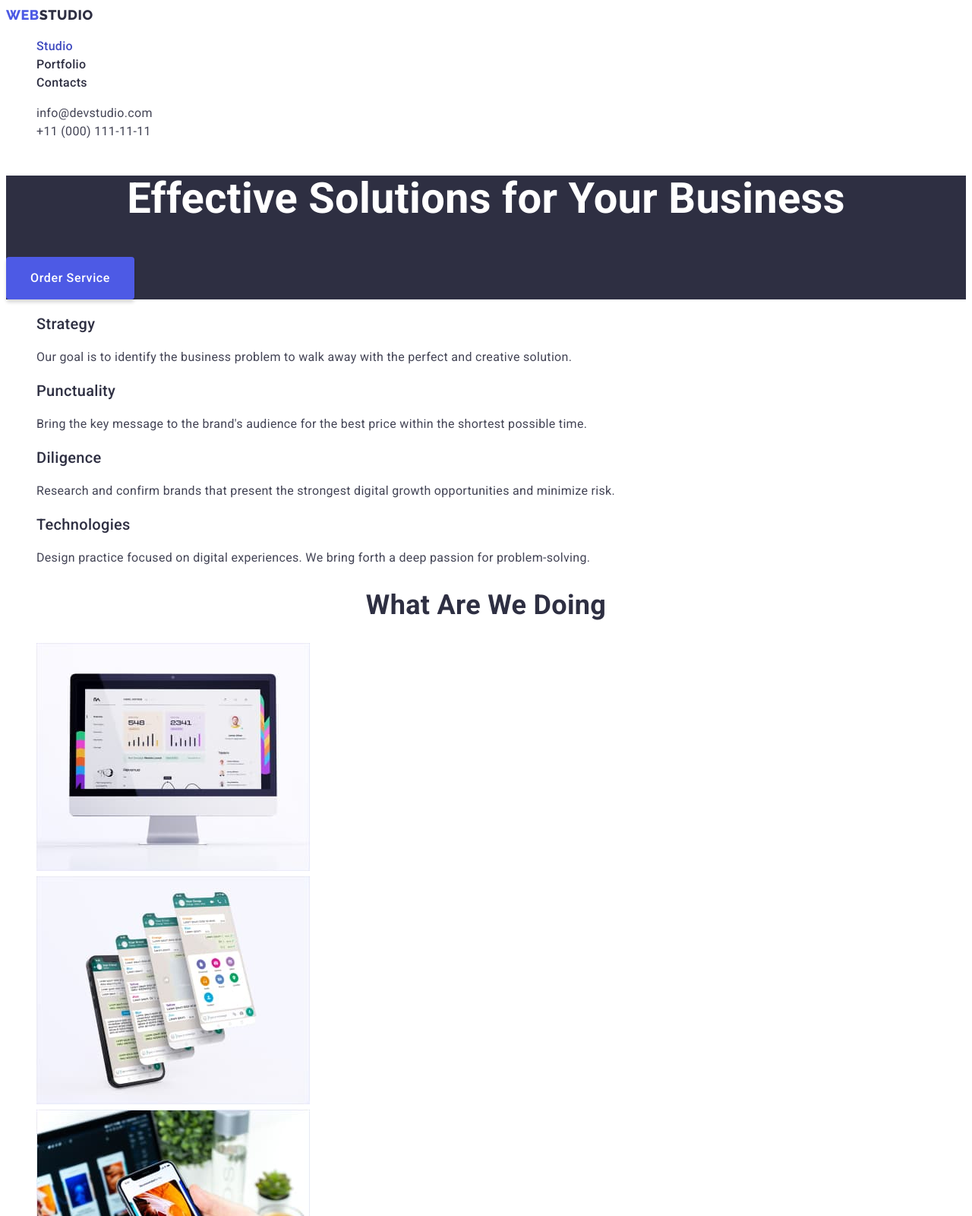
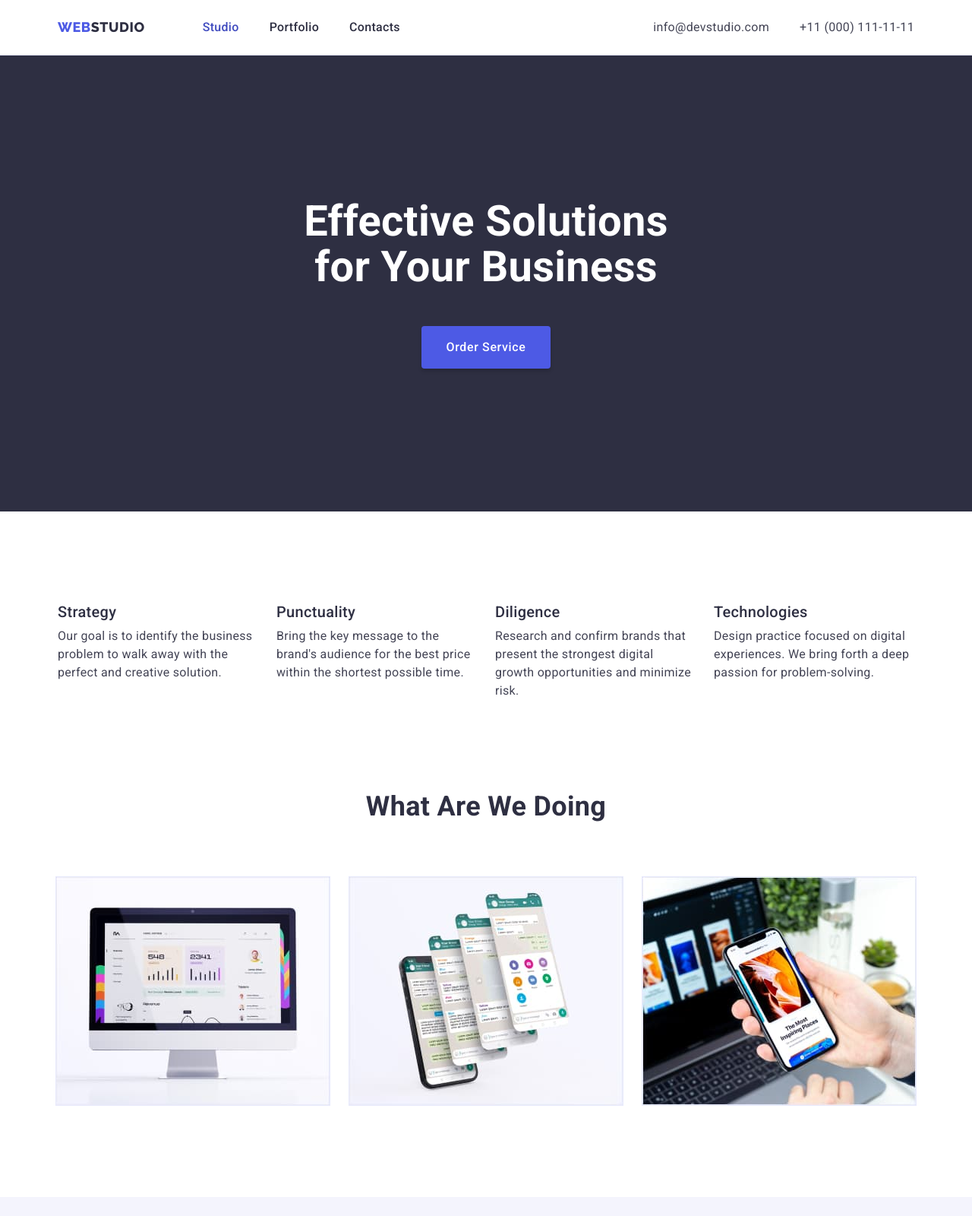
Before and after one commit to Dimaestro/goit-markup-hw-03, a plain HTML site: page index.html in a window 1280 px wide. Shown: the top 1600 px of the page at 76% size. Drawn offline with nearby package versions, Linux system fonts and the light colour scheme.

Commit message:
Box model

```diff
--- a/css/styles.css
+++ b/css/styles.css
@@ -14,6 +14,37 @@
   --btn-br: 4px;
 }
 
+/* ========= RESET STYLES ========= */
+
+h1,
+h2,
+h3,
+h4,
+h5,
+h6,
+p {
+  margin: 0;
+}
+
+ul {
+  margin: 0;
+  padding-left: 0;
+  list-style: none;
+}
+
+button {
+  cursor: pointer;
+  border: none;
+}
+
+address {
+  font-style: normal;
+}
+
+img {
+  display: block;
+}
+
 /* ========= COMMON STYLES ========= */
 
 body {
@@ -21,6 +52,18 @@ body {
   line-height: 1.5;
   color: var(--dominant-color);
   letter-spacing: 0.02em;
+}
+
+.container {
+  width: 1158px;
+  margin: 0 auto;
+  padding-right: 15px;
+  padding-left: 15px;
+}
+
+.section {
+  padding-top: 120px;
+  padding-bottom: 120px;
 }
 
 .logo {
@@ -32,10 +75,6 @@ body {
   letter-spacing: 0.03em;
   text-transform: uppercase;
   text-decoration: none;
-}
-
-.list {
-  list-style: none;
 }
 
 .link {
@@ -54,8 +93,6 @@ body {
   line-height: 1.5;
   letter-spacing: 0.04em;
   color: var(--white-element);
-  cursor: pointer;
-  border: none;
 }
 
 .btn:is(:hover, :focus, :active) {
@@ -63,6 +100,8 @@ body {
 }
 
 .subtitle {
+  margin-bottom: 8px;
+
   font-weight: 500;
   font-size: 20px;
   line-height: 1.2;
@@ -71,6 +110,8 @@ body {
 }
 
 .title {
+  margin-bottom: 72px;
+
   font-size: 36px;
   line-height: calc(40 / 36);
   text-align: center;
@@ -80,6 +121,35 @@ body {
 
 /* ========= HEADER ========= */
 
+.header {
+  padding-top: 24px;
+  padding-bottom: 24px;
+
+  border-bottom: 1px solid #e7e9fc;
+}
+
+.header-container {
+  display: flex;
+  justify-content: space-between;
+}
+
+.header-navigation {
+  display: flex;
+}
+
+.header-list {
+  display: flex;
+  gap: 40px;
+}
+
+.contacts-list {
+  display: flex;
+  gap: 40px;
+}
+
+.header-logo {
+  margin-right: 76px;
+}
 .logo-color {
   color: var(--primary-brand-color);
 }
@@ -92,22 +162,24 @@ body {
   color: var(--pressed-state-color);
 }
 
-.header-contacts {
-  font-style: normal;
-}
-
 .header-mail,
 .header-phone {
   color: var(--dominant-color);
 }
-
 /* ========= HERO ========= */
 
 .hero {
+  padding-top: 188px;
+  padding-bottom: 188px;
+
   background-color: var(--dark-color);
 }
 
 .hero-title {
+  max-width: 494px;
+  margin: 0 auto;
+  margin-bottom: 48px;
+
   font-size: 56px;
   line-height: calc(60 / 56);
   text-align: center;
@@ -115,11 +187,44 @@ body {
 }
 
 .hero-btn {
+  display: block;
+  margin: 0 auto;
   padding: 16px 32px;
 
   background-color: var(--primary-brand-color);
   box-shadow: 0px 4px 4px rgba(0, 0, 0, 0.15);
   border-radius: var(--btn-br);
+}
+/* ========= ABOUT ========= */
+
+.about-list {
+  display: flex;
+  gap: 24px;
+}
+
+.about-item {
+  max-width: 264px;
+}
+
+.about-subtitle {
+  margin-bottom: 8px;
+}
+
+/* ========= WORK ========= */
+.work {
+  padding-top: 0;
+}
+
+.work-list {
+  display: flex;
+  gap: 24px;
+  justify-content: center;
+}
+
+.work-item {
+  width: calc((100% - 48) / 3);
+
+  border: 1px solid #e7e9fc;
 }
 
 /* ========= TEAM ========= */
@@ -128,24 +233,51 @@ body {
   background-color: var(--cloud-color);
 }
 
+.team-list {
+  display: flex;
+  gap: 24px;
+}
+
 .team-item {
+  width: calc((100% - (24 * 3)) / 4);
+
   background-color: var(--white-element);
-  border-radius: 0px 0px 4px 4px;
+  border-bottom-right-radius: 4px;
+  border-bottom-left-radius: 4px;
+  box-shadow: 0px 1px 6px rgba(46, 47, 66, 0.08),
+    0px 1px 1px rgba(46, 47, 66, 0.16), 0px 2px 1px rgba(46, 47, 66, 0.08);
+}
+
+.team-wrap {
+  padding: 32px 16px;
+  text-align: center;
 }
 
 /* ========= PORTFOLIO ========= */
+
+.portfolio {
+  padding-top: 96px;
+}
 /* class for h1 title */
 .visually-hidden {
   position: absolute;
-  white-space: nowrap;
   width: 1px;
   height: 1px;
-  overflow: hidden;
+  margin: -1px;
   border: 0;
   padding: 0;
+
+  white-space: nowrap;
   clip: rect(0 0 0 0);
   clip-path: inset(50%);
-  margin: -1px;
+  overflow: hidden;
+}
+
+.portfolio-list-buttons {
+  display: flex;
+  justify-content: center;
+  gap: 24px;
+  margin-bottom: 72px;
 }
 
 .portfolio-btn {
@@ -158,21 +290,41 @@ body {
   border-radius: var(--btn-br);
 }
 
+.portfolio-list-cards {
+  display: flex;
+  flex-wrap: wrap;
+  column-gap: 24px;
+  row-gap: 48px;
+}
 .portfolio-btn:is(:hover, :focus, :active) {
   color: var(--white-element);
 }
 
 .card-item {
+  width: calc((100% - (24 * 2)) / 3);
+}
+
+.card-wrap {
+  padding: 32px 16px;
+
   border: 1px solid var(--cornflower-color);
 }
 /* ========= FOOTER ========= */
 
 .footer {
+  padding-top: 100px;
+  padding-bottom: 100px;
+
   background-color: var(--dark-color);
 }
 .footer-logo {
+  display: block;
+  margin-bottom: 16px;
+
+  line-height: calc(22 / 18);
   color: var(--cloud-color);
 }
 .footer-text {
+  max-width: 264px;
   color: var(--cornflower-color);
 }
--- a/index.html
+++ b/index.html
@@ -11,15 +11,23 @@
       href="https://fonts.googleapis.com/css2?family=Raleway:wght@800&family=Roboto:wght@400;500;700;900&display=swap"
       rel="stylesheet"
     />
+    <link
+      rel="stylesheet"
+      href="https://cdnjs.cloudflare.com/ajax/libs/modern-normalize/1.1.0/modern-normalize.min.css"
+      integrity="sha512-wpPYUAdjBVSE4KJnH1VR1HeZfpl1ub8YT/NKx4PuQ5NmX2tKuGu6U/JRp5y+Y8XG2tV+wKQpNHVUX03MfMFn9Q=="
+      crossorigin="anonymous"
+      referrerpolicy="no-referrer"
+    />
     <link rel="stylesheet" href="./css/styles.css" />
   </head>
   <body>
     <header class="header">
-      <nav class="hader-navigation">
+      <div class="container header-container">
+        <nav class="header-navigation">
           <a class="header-logo logo" href="./index.html">
             <span class="logo-color">Web</span>Studio
           </a>
-        <ul class="header-list list">
+          <ul class="header-list">
             <li class="header-item">
               <a class="header-link current-link link" href="./index.html"
                 >Studio</a
@@ -34,7 +42,7 @@
           </ul>
         </nav>
         <address class="header-contacts">
-        <ul class="contacts-list list">
+          <ul class="contacts-list">
             <li class="contacts-item">
               <a class="header-mail link" href="mailto:info@devstudio.com"
                 >info@devstudio.com
@@ -47,55 +55,61 @@
             </li>
           </ul>
         </address>
+      </div>
     </header>
     <main>
       <!-- HERO -->
-      <section class="hero">
+      <section class="hero section">
+        <div class="container">
           <h1 class="hero-title">Effective Solutions for Your Business</h1>
           <button class="hero-btn btn" type="button">Order Service</button>
+        </div>
       </section>
       <!-- / HERO -->
 
       <!-- ABOUT -->
-      <section class="about">
+      <section class="about section">
         <h2 class="visually-hidden">About</h2>
-        <ul class="about-list list">
+        <div class="container">
+          <ul class="about-list">
             <li class="about-item">
-            <h3 class="subtitle">Strategy</h3>
+              <h3 class="about-subtitle subtitle">Strategy</h3>
               <p class="about-text">
-              Our goal is to identify the business problem to walk away with the
-              perfect and creative solution.
+                Our goal is to identify the business problem to walk away with
+                the perfect and creative solution.
               </p>
             </li>
             <li class="about-item">
-            <h3 class="subtitle">Punctuality</h3>
+              <h3 class="about-subtitle subtitle">Punctuality</h3>
               <p class="about-text">
                 Bring the key message to the brand's audience for the best price
                 within the shortest possible time.
               </p>
             </li>
             <li class="about-item">
-            <h3 class="subtitle">Diligence</h3>
+              <h3 class="about-subtitle subtitle">Diligence</h3>
               <p class="about-text">
                 Research and confirm brands that present the strongest digital
                 growth opportunities and minimize risk.
               </p>
             </li>
             <li class="about-item">
-            <h3 class="subtitle">Technologies</h3>
+              <h3 class="about-subtitle subtitle">Technologies</h3>
               <p class="about-text">
                 Design practice focused on digital experiences. We bring forth a
                 deep passion for problem-solving.
               </p>
             </li>
           </ul>
+        </div>
       </section>
       <!-- / ABOUT -->
 
       <!-- WORK -->
-      <section class="work">
+      <section class="work section">
+        <div class="container">
           <h2 class="title">What are we doing</h2>
-        <ul class="work-list list">
+          <ul class="work-list">
             <li class="work-item">
               <img
                 src="./images/img-1.jpeg"
@@ -121,13 +135,15 @@
               />
             </li>
           </ul>
+        </div>
       </section>
       <!-- / WORK -->
 
       <!-- TEAM -->
-      <section class="team">
+      <section class="team section">
+        <div class="container">
           <h2 class="title">Our Team</h2>
-        <ul class="team-list list">
+          <ul class="team-list">
             <li class="team-item">
               <img
                 src="./images/img-team-1.jpeg"
@@ -135,8 +151,10 @@
                 width="264"
                 height="260"
               />
+              <div class="team-wrap">
                 <h3 class="subtitle">Mark Guerrero</h3>
                 <p class="team-text">Product Designer</p>
+              </div>
             </li>
             <li class="team-item">
               <img
@@ -145,8 +163,10 @@
                 width="264"
                 height="260"
               />
+              <div class="team-wrap">
                 <h3 class="subtitle">Tom Ford</h3>
                 <p class="team-text">Frontend Developer</p>
+              </div>
             </li>
             <li class="team-item">
               <img
@@ -155,8 +175,10 @@
                 width="264"
                 height="260"
               />
+              <div class="team-wrap">
                 <h3 class="subtitle">Camila Garcia</h3>
                 <p class="team-text">Marketing</p>
+              </div>
             </li>
             <li class="team-item">
               <img
@@ -165,21 +187,26 @@
                 width="264"
                 height="260"
               />
+              <div class="team-wrap">
                 <h3 class="subtitle">Daniel Wilson</h3>
                 <p class="team-text">UI Designer</p>
+              </div>
             </li>
           </ul>
+        </div>
       </section>
       <!-- / TEAM -->
     </main>
     <footer class="footer">
+      <div class="container">
         <a class="footer-logo logo" href="./index.html"
           ><span class="logo-color">Web</span>Studio</a
         >
         <p class="footer-text">
-        Increase the flow of customers and sales for your business with digital
-        marketing & growth solutions.
+          Increase the flow of customers and sales for your business with
+          digital marketing & growth solutions.
         </p>
+      </div>
     </footer>
   </body>
 </html>
```
Also changed, not shown: portfolio.html (+43 -12 lines). Lines whose indentation alone changed are shown as unchanged.
